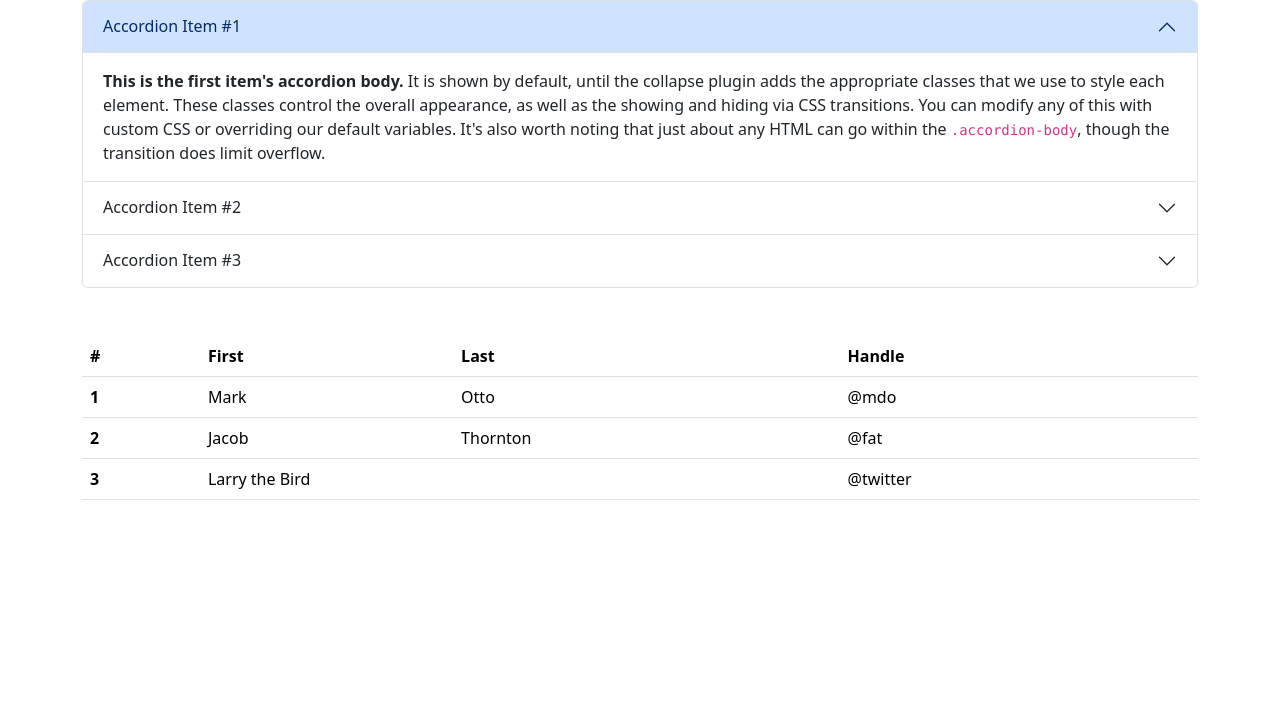
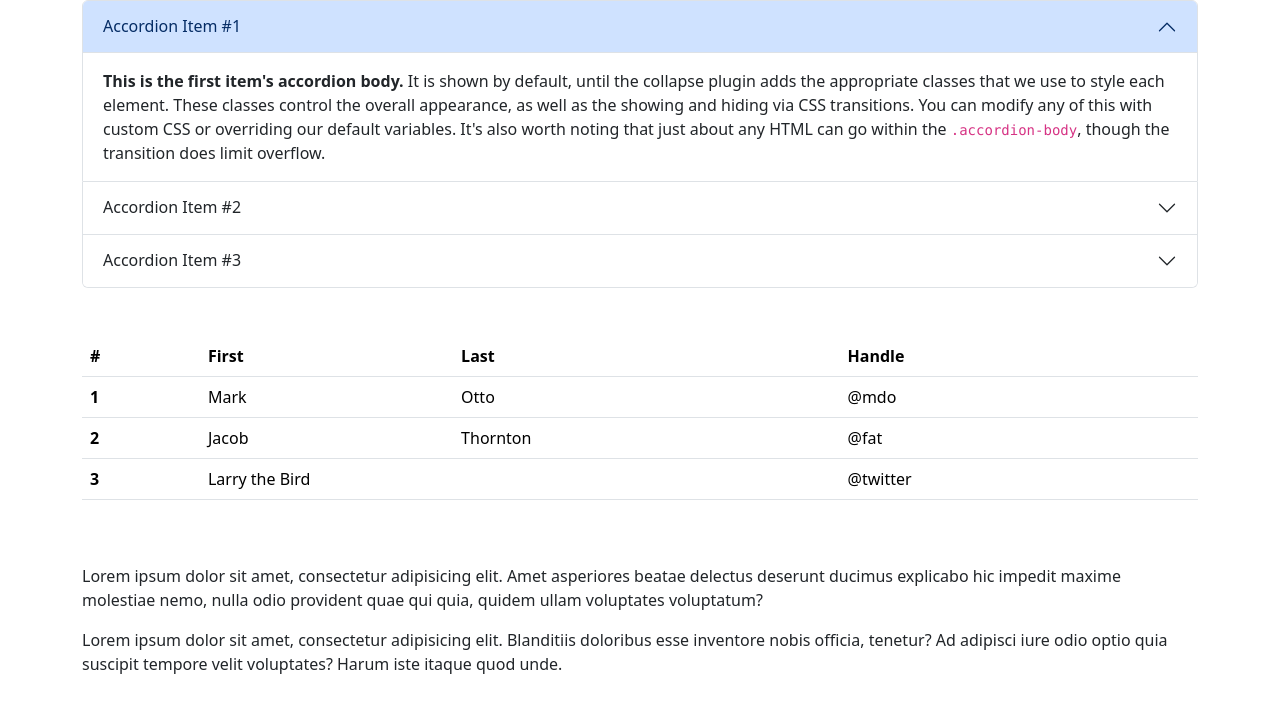
Before and after one commit to MickyDev/wars, a plain HTML site: page index.html in a window 1280 px wide. Drawn offline with nearby package versions, Linux system fonts and the light colour scheme.

Commit message:
Two p-elements added

```diff
--- a/index.html
+++ b/index.html
@@ -78,6 +78,10 @@
     </tr>
   </tbody>
 </table>
+    <br><br>
+    <p>Lorem ipsum dolor sit amet, consectetur adipisicing elit. Amet asperiores beatae delectus deserunt ducimus explicabo hic impedit maxime molestiae nemo, nulla odio provident quae qui quia, quidem ullam voluptates voluptatum?</p>
+    <p>Lorem ipsum dolor sit amet, consectetur adipisicing elit. Blanditiis doloribus esse inventore nobis officia, tenetur? Ad adipisci iure odio optio quia suscipit tempore velit voluptates? Harum iste itaque quod unde.</p>
+
 
 </div>
 
```
